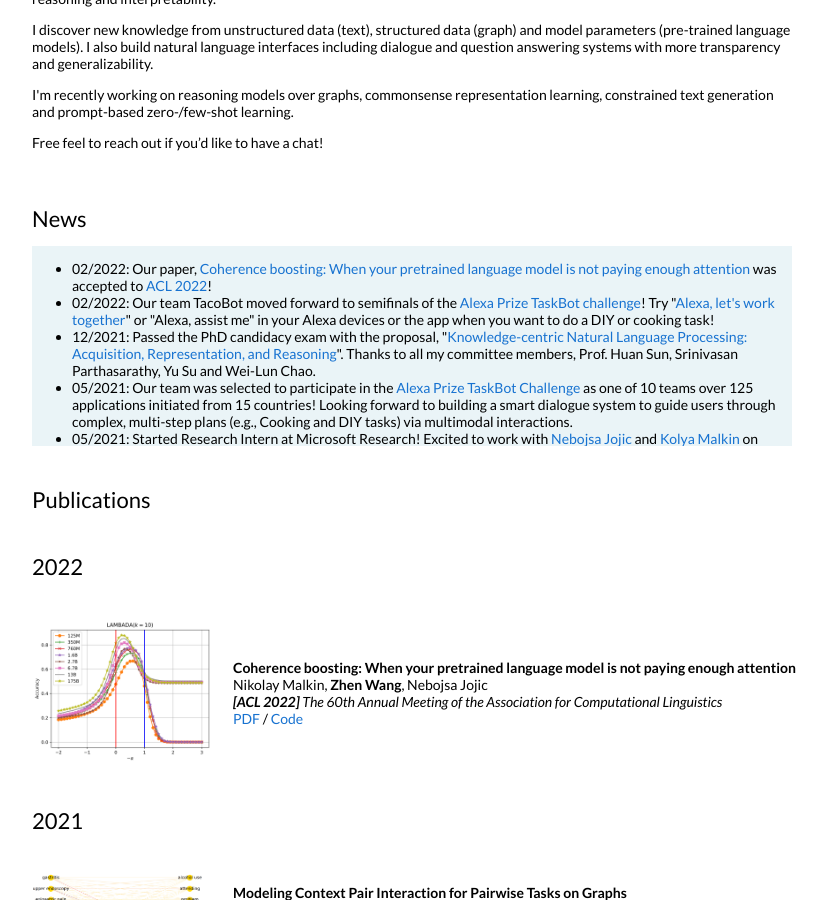
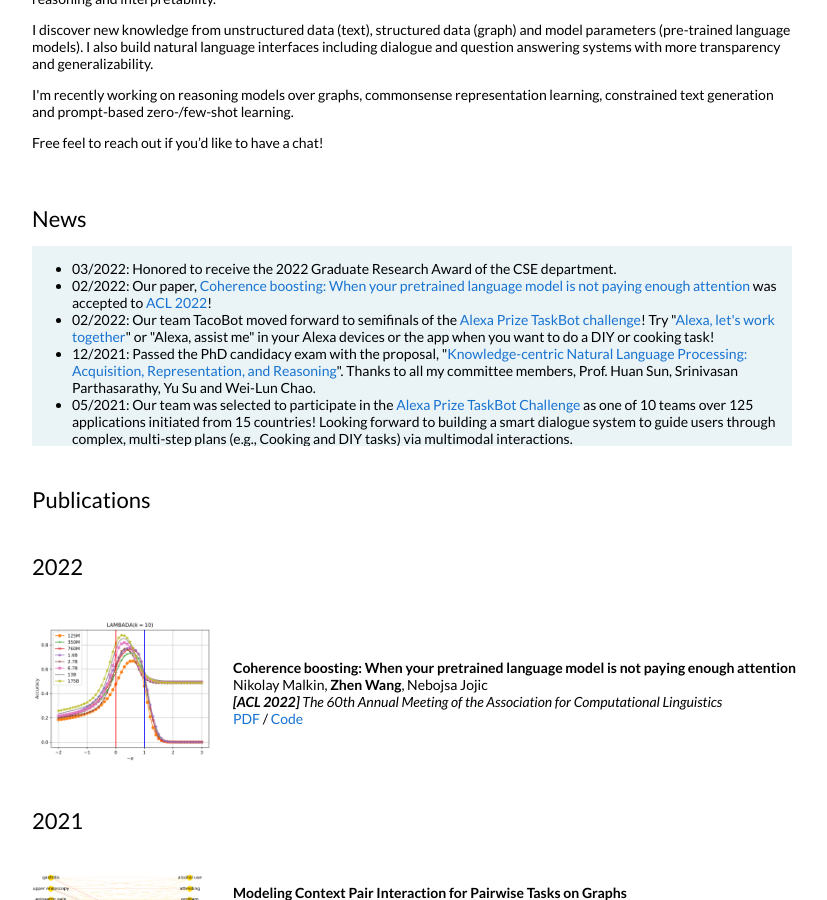
Before and after one commit to zhenwang9102/zhenwang9102.github.io, a Jekyll site: the page built from _posts/2019-06-02-venue.markdown, in a window 1280 px wide and 900 px high, scrolled down 437 px. Shown: the whole window, without its empty margins (228-1055 px from the left). Built offline with Jekyll 4.4.1, drawn with Linux system fonts in a browser that asks for light colours; some of the changed text lies outside the part shown.

Commit message:
Update default.html

```diff
--- a/_layouts/default.html
+++ b/_layouts/default.html
@@ -87,6 +87,9 @@
               <p></p>
               <div class="listbox">
                 <ul>
+                  <li>
+                    03/2022: Honored to receive the 2022 Graduate Research Award of the CSE department.
+                  </li>
                   <li>
                     02/2022: Our paper, <a href="https://arxiv.org/abs/2110.08294">Coherence boosting: When your pretrained language model is not paying enough attention</a> was accepted to <a href="https://www.2022.aclweb.org/">ACL 2022</a>!
                   </li>
@@ -359,6 +362,9 @@
               <h2>Honors and Awards</h2>
               <ul>
                 <li>
+                  Graduate Research Award, CSE, OSU, 2022
+                </li>
+                <li>
                   Graduate Student Research Poster Award (Top 5), CSE, OSU, 2021
                 </li>
                 <li>
```
